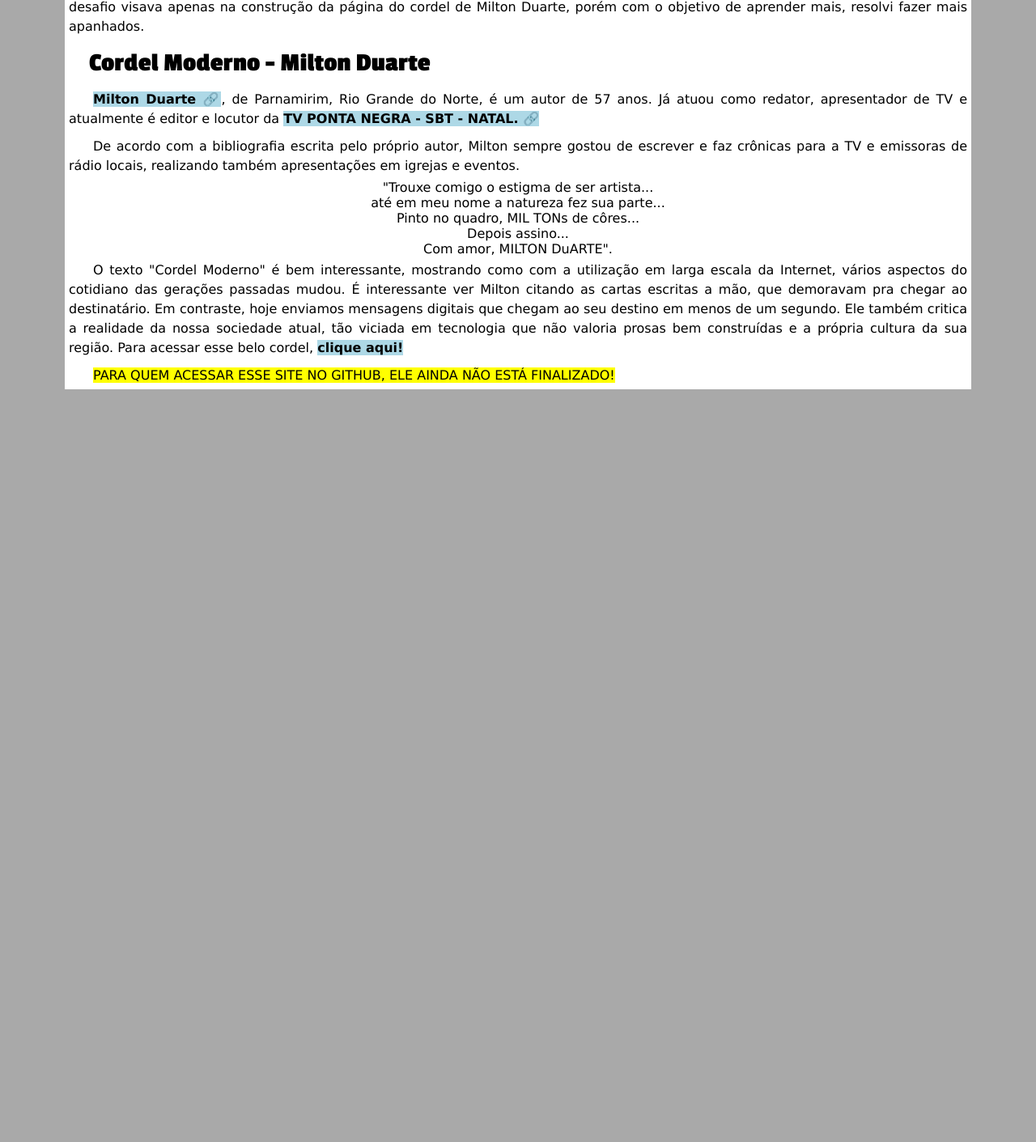
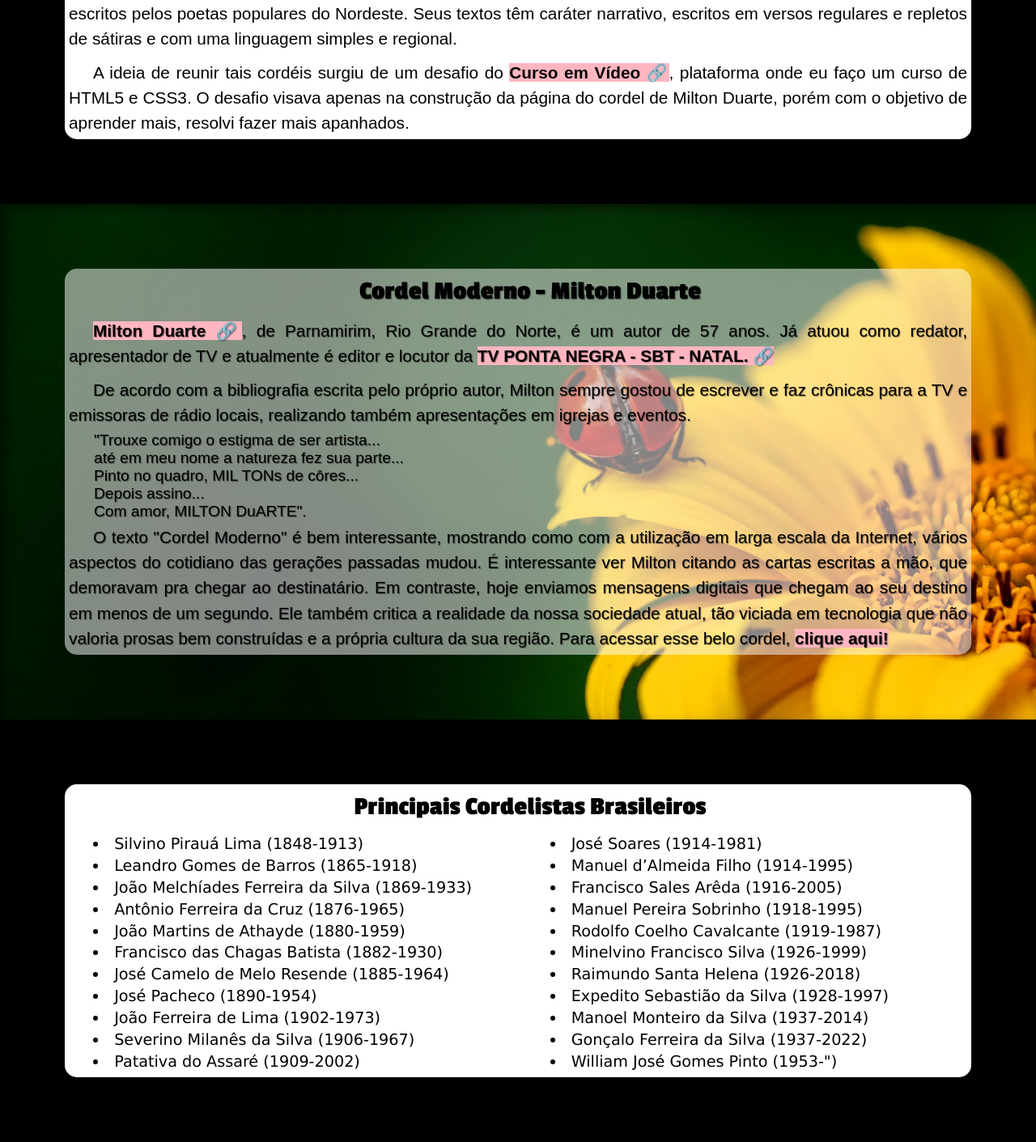
Before and after one commit to sodiuz/projeto-cordel, a plain HTML site: page index.html in a window 1280 px wide. Shown: the part 461-1872 px from the top of the page at 81% size. Before the commit the page ends 942 px from the top, so only its background shows below. Drawn offline with Linux system fonts and the light colour scheme.

Commit message:
Organizei um pouco mais o "index"
Mudei um pouco o estilo do site. Ainda faltam algumas coisas, antes de continuar na construção vou criar as outras páginas dos cordéis. Quando tiver reunido mais dois eu volto a organizar.

```diff
--- a/estilo/index-style.css
+++ b/estilo/index-style.css
@@ -13,8 +13,8 @@
 }
 
 html, body {
-    font-family: var(--fonte1);
-    background-color: darkgrey;
+    font-family: Arial, Helvetica, sans-serif;
+    background-color: black;
 }
 
 header {
@@ -36,35 +36,70 @@ header > p {
 }
 
 section {
+    padding-top: 10vh;
+    padding-bottom: 10vh;
+}
+
+article {
     background-color: white;
     text-align: justify;
     text-indent: 30px;
     max-width: 1120px;
     min-width: 450px;
     margin: auto;
+    border-radius: 15px;
 }
 
-section > blockquote {
+article > blockquote {
+    padding-left: 36px;
+    text-align: justify;
     text-indent: 0px;
+    font-size: 1.2em;
+}
+
+article > p {
+    line-height: 1.5em;
+    padding: 5px 5px 5px 5px;
+    font-size: 1.3em;
+    font-weight: normal;
+}
+
+
+article > h2 {
+    padding: 10px 0px 10px 0px;
+    font-family: var(--fonte2);
+    font-size: 2em;
     text-align: center;
 }
 
-section > p {
-    line-height: 1.5em;
-    padding: 5px 5px 5px 5px;
+.fundo-transparente {
+    background-color: rgba(255, 255, 255, 0.514);
+    text-shadow: 1px 1px 1px rgba(0, 0, 0, 0.459);
 }
 
-section > h2 {
-    padding: 10px 0px 10px 0px;
-    font-family: var(--fonte2);
-    font-size: 2em;
+ul {
+    font-family: var(--fonte1);
+    list-style: disc;
+    list-style-position: inside;
+    columns: 2;
+    padding: 5px;
+    font-size: 1.2em;
+    line-height: 1.4em;
+}
+
+#milton {
+    background-image: url('../imagens/background001.jpg');
+    background-position: right center;
+    background-size: cover;
+    background-attachment: fixed;
+    box-shadow: inset 6px 6px 13px 0px rgba(0, 0, 0, 0.473);
 }
 
 a {
     text-decoration: none;
     font-weight: bold;
     color: black;
-    background-color: lightblue;
+    background-color: lightpink;
 }
 
 a:hover {
--- a/index.html
+++ b/index.html
@@ -12,16 +12,18 @@
         <p>Compilação de cordéis muito legais :D</p>
     </header>
     <section>
+        <article>
             <h2>Por que juntar esses textos?</h2>
             <p>
                 De acordo com o site <a href="https://brasilescola.uol.com.br/literatura/literatura-cordel.htm" class="externos" target="_blank" rel="external">Brasil Escola</a>, cordel é uma corda fina que, no passado, servia para prender os textos escritos pelos poetas populares do Nordeste. Seus textos têm caráter narrativo, escritos em versos regulares e repletos de sátiras e com uma linguagem simples e regional.
             </p>
-
             <p>
                 A ideia de reunir tais cordéis surgiu de um desafio do <a href="https://www.cursoemvideo.com" class="externos" target="_blank" rel="external">Curso em Vídeo</a>, plataforma onde eu faço um curso de HTML5 e CSS3. O desafio visava apenas na construção da página do cordel de Milton Duarte, porém com o objetivo de aprender mais, resolvi fazer mais apanhados.
             </p>
+        </article>
     </section>
-    <section>
+    <section id="milton">
+        <article class="fundo-transparente">
             <h2>Cordel Moderno - Milton Duarte</h2>
             <p>
                 <a href="https://www.recantodasletras.com.br/autor.php?id=9806" class="externos" target="_blank" rel="external">Milton Duarte</a>, de Parnamirim, Rio Grande do Norte, é um autor de 57 anos. Já atuou como redator, apresentador de TV e atualmente é editor e locutor da <a href="https://www.instagram.com/tvpontanegrarn/" class="externos" target="_blank" rel="external">TV PONTA NEGRA - SBT - NATAL.</a>
@@ -39,7 +41,57 @@
             <p>
                 O texto "Cordel Moderno" é bem interessante, mostrando como com a utilização em larga escala da Internet, vários aspectos do cotidiano das gerações passadas mudou. É interessante ver Milton citando as cartas escritas a mão, que demoravam pra chegar ao destinatário. Em contraste, hoje enviamos mensagens digitais que chegam ao seu destino em menos de um segundo. Ele também critica a realidade da nossa sociedade atual, tão viciada em tecnologia que não valoria prosas bem construídas e a própria cultura da sua região. Para acessar esse belo cordel, <a href="cordel-moderno.html" rel="next">clique aqui!</a>
             </p>
-        <p><mark>PARA QUEM ACESSAR ESSE SITE NO GITHUB, ELE AINDA NÃO ESTÁ FINALIZADO!</mark></p>
+        </article>
+    </section>
+    <section>
+        <article>
+            <h2>Principais Cordelistas Brasileiros</h2>
+            <ul>
+                <li>Silvino Pirauá Lima (1848-1913)</li>
+
+                <li>Leandro Gomes de Barros (1865-1918)</li>
+
+                <li>João Melchíades Ferreira da Silva (1869-1933)</li>
+
+                <li>Antônio Ferreira da Cruz (1876-1965)</li>
+
+                <li>João Martins de Athayde (1880-1959)</li>
+
+                <li>Francisco das Chagas Batista (1882-1930)</li>
+
+                <li>José Camelo de Melo Resende (1885-1964)</li>
+
+                <li>José Pacheco (1890-1954)</li>
+
+                <li>João Ferreira de Lima (1902-1973)</li>
+
+                <li>Severino Milanês da Silva (1906-1967)</li>
+
+                <li>Patativa do Assaré (1909-2002)</li>
+
+                <li>José Soares (1914-1981)</li>
+
+                <li>Manuel d’Almeida Filho (1914-1995)</li>
+
+                <li>Francisco Sales Arêda (1916-2005)</li>
+
+                <li>Manuel Pereira Sobrinho (1918-1995)</li>
+
+                <li>Rodolfo Coelho Cavalcante (1919-1987)</li>
+
+                <li>Minelvino Francisco Silva (1926-1999)</li>
+
+                <li>Raimundo Santa Helena (1926-2018)</li>
+
+                <li>Expedito Sebastião da Silva (1928-1997)</li>
+
+                <li>Manoel Monteiro da Silva (1937-2014)</li>
+
+                <li>Gonçalo Ferreira da Silva (1937-2022)</li>
+
+                <li>William José Gomes Pinto (1953-")</li>
+            </ul>
+        </article>
     </section>
 </body>
 </html>
```
Lines whose indentation alone changed are shown as unchanged.
